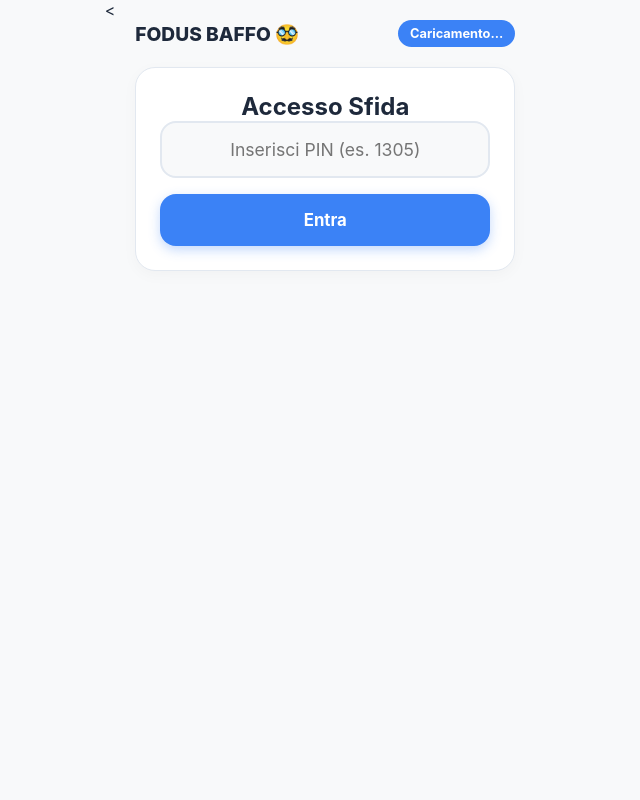
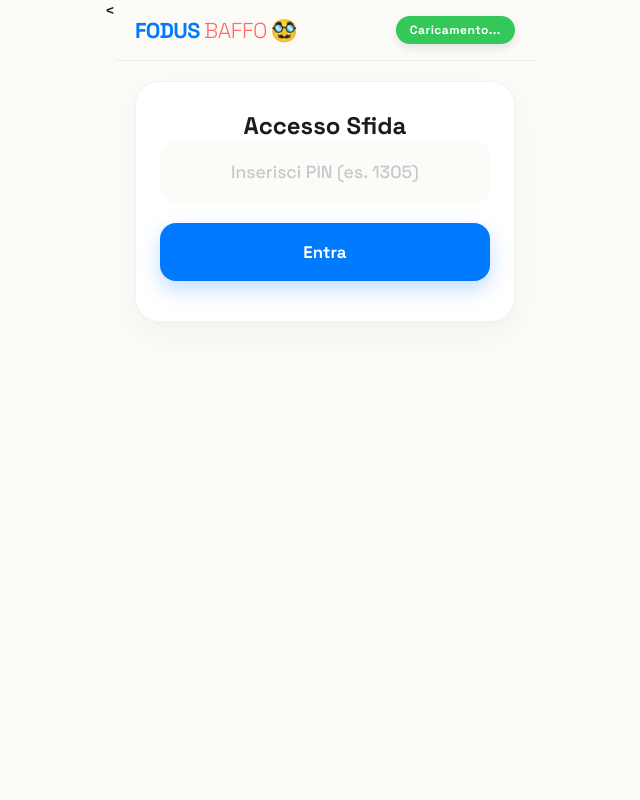
Before and after one commit to Stefanino00/fodus-baffo, a Flask app: page / in a window 1280 px wide. Shown: the whole page, without its empty margins (320-960 px from the left). Run offline with Flask 3, Linux system fonts and the light colour scheme.

Commit message:
Refactor CSS variables and styles for UI/UX

```diff
--- a/static/css/style.css
+++ b/static/css/style.css
@@ -1,189 +1,375 @@
+/* =========================================
+   FODUS BAFFO - PREMIUM UI/UX
+   ========================================= */
+
 :root {
-    --bg-color: #F8F9FA; /* Bianco panna modernissimo */
-    --card-bg: #FFFFFF;
-    --primary: #3B82F6; /* Light Blue */
-    --primary-hover: #2563EB;
-    --text-main: #1E293B; /* Slate 800 (Grigio scuro, non nero) */
-    --text-muted: #64748B; /* Slate 500 */
-    --border-color: #E2E8F0;
+    /* Palette Colori */
+    --bg-panna: #FDFBF7; /* Bianco panna caldo e premium */
+    --surface: #FFFFFF;
+
+    --primary: #007AFF; /* Apple Light Blue */
+    --primary-hover: #005ce6;
+    --primary-light: rgba(0, 122, 255, 0.1);
+
+    --accent: #FF6B6B; /* Arancione Corallo */
+    --accent-light: rgba(255, 107, 107, 0.15);
+
+    --text-main: #1C1C1E; /* Quasi nero, molto leggibile */
+    --text-muted: #8E8E93;
+
+    --border-soft: rgba(0, 0, 0, 0.05);
 
     /* Colori Countdown */
-    --color-safe: #3B82F6;
-    --color-medium: #F59E0B;
-    --color-danger: #EF4444;
+    --color-safe: #34C759; /* Verde iOS */
+    --color-medium: #FF9500; /* Arancio iOS */
+    --color-danger: #FF3B30; /* Rosso iOS */
+
+    /* Ombre Soft-UI */
+    --shadow-card: 0 12px 32px rgba(0, 0, 0, 0.04), 0 2px 8px rgba(0, 0, 0, 0.02);
+    --shadow-btn: 0 8px 20px rgba(0, 122, 255, 0.25);
 }
 
 * {
     box-sizing: border-box;
     margin: 0;
     padding: 0;
-    font-family: -apple-system, BlinkMacSystemFont, "Segoe UI", Roboto, sans-serif;
+    font-family: 'Space Grotesk', -apple-system, sans-serif;
     -webkit-tap-highlight-color: transparent;
 }
 
 body {
-    background-color: var(--bg-color);
+    background-color: var(--bg-panna);
     color: var(--text-main);
     display: flex;
     justify-content: center;
     min-height: 100vh;
+    /* Previene lo "scrolling elastico" su iOS che mostra lo sfondo bianco dietro */
+    overscroll-behavior-y: none;
 }
 
 .app-container {
     width: 100%;
     max-width: 420px;
-    height: 100vh;
+    min-height: 100vh;
     display: flex;
     flex-direction: column;
-    padding: 20px;
+    position: relative;
+    padding: 0 20px 20px 20px;
 }
 
+/* =========================================
+   HEADER GLASSMORPHISM
+   ========================================= */
 .app-header {
     display: flex;
     justify-content: space-between;
     align-items: center;
-    padding-bottom: 20px;
+    padding: 16px 20px;
+    margin: 0 -20px 20px -20px; /* Estende ai bordi */
+    position: sticky;
+    top: 0;
+    z-index: 100;
+    /* Effetto vetro sfocato iOS */
+    background: rgba(253, 251, 247, 0.85);
+    backdrop-filter: blur(12px);
+    -webkit-backdrop-filter: blur(12px);
+    border-bottom: 1px solid var(--border-soft);
 }
 
 .app-header h1 {
-    font-size: 1.2rem;
-    font-weight: 800;
-    color: var(--text-main);
+    display: flex;
+    align-items: center;
+    gap: 4px;
+    font-size: 1.35rem;
+    letter-spacing: -0.5px;
 }
 
+.title-fodus { font-weight: 800; color: var(--primary); }
+.title-baffo { font-weight: 300; color: var(--accent); }
+
 .countdown-badge {
-    padding: 6px 12px;
+    padding: 6px 14px;
     border-radius: 20px;
-    font-size: 0.8rem;
+    font-size: 0.75rem;
     font-weight: 700;
+    letter-spacing: 0.5px;
     color: #fff;
     background-color: var(--color-safe);
-    transition: background-color 0.3s;
+    box-shadow: 0 4px 10px rgba(0,0,0,0.1);
+    transition: all 0.3s ease;
 }
 
+/* =========================================
+   VIEWS & ANIMAZIONI
+   ========================================= */
 .view {
     display: none;
     flex: 1;
     flex-direction: column;
-    animation: fadeIn 0.3s ease-out;
+    animation: slideUpFade 0.4s cubic-bezier(0.16, 1, 0.3, 1) forwards;
 }
 
 .view.active { display: flex; }
 
-@keyframes fadeIn {
-    from { opacity: 0; transform: translateY(10px); }
+@keyframes slideUpFade {
+    from { opacity: 0; transform: translateY(20px); }
     to { opacity: 1; transform: translateY(0); }
 }
 
-/* CARDS */
+/* =========================================
+   CARDS & DASHBOARD
+   ========================================= */
 .card, .stat-card, .action-card {
-    background: var(--card-bg);
-    border: 1px solid var(--border-color);
-    border-radius: 20px;
-    box-shadow: 0 4px 15px rgba(0,0,0,0.03);
-    padding: 24px;
+    background: var(--surface);
+    border: 1px solid var(--border-soft);
+    border-radius: 24px;
+    box-shadow: var(--shadow-card);
+    padding: 28px 24px;
     text-align: center;
+    transition: transform 0.2s ease;
 }
 
 .dashboard-grid {
     display: grid;
     grid-template-columns: 1fr 1fr;
-    gap: 12px;
-    margin-bottom: 20px;
+    gap: 16px;
+    margin-bottom: 24px;
 }
 
-.stat-card { padding: 16px; }
-.stat-title { font-size: 0.8rem; color: var(--text-muted); text-transform: uppercase; letter-spacing: 0.5px; }
-.stat-value { font-size: 1.6rem; font-weight: 800; color: var(--primary); margin: 4px 0; }
-.stat-desc { font-size: 0.75rem; color: var(--text-muted); }
+.stat-card {
+    padding: 20px 16px;
+    display: flex;
+    flex-direction: column;
+    justify-content: center;
+}
+
+.stat-title {
+    font-size: 0.75rem;
+    color: var(--text-muted);
+    text-transform: uppercase;
+    letter-spacing: 1px;
+    font-weight: 600;
+}
+
+.stat-value {
+    font-size: 1.8rem;
+    font-weight: 800;
+    color: var(--primary);
+    margin: 8px 0;
+    line-height: 1;
+}
+
+.stat-desc { font-size: 0.8rem; color: var(--text-muted); font-weight: 500;}
 
 .action-card {
-    margin-bottom: 20px;
+    margin-bottom: 24px;
     display: flex;
     flex-direction: column;
     align-items: center;
-    gap: 12px;
+    gap: 16px;
+    padding: 32px 20px;
 }
 
-/* FORMS & BUTTONS */
+.action-card h3 { font-size: 1.5rem; font-weight: 700; color: var(--text-main); }
+
+/* =========================================
+   INPUTS & BUTTONS INTERATTIVI
+   ========================================= */
 input {
     width: 100%;
-    padding: 16px;
-    background: var(--bg-color);
-    border: 2px solid var(--border-color);
+    padding: 18px;
+    background: var(--bg-panna);
+    border: 2px solid transparent;
     color: var(--text-main);
     border-radius: 16px;
     font-size: 1.1rem;
     text-align: center;
-    margin-bottom: 16px;
+    font-weight: 500;
+    margin-bottom: 20px;
     outline: none;
+    transition: all 0.2s ease;
 }
-input:focus { border-color: var(--primary); }
+
+input:focus {
+    border-color: var(--primary);
+    background: var(--surface);
+    box-shadow: 0 0 0 4px var(--primary-light);
+}
+
+input::placeholder { color: #C7C7CC; font-weight: 400; }
 
 .btn-primary, .btn-secondary, .btn-admin {
     width: 100%;
-    padding: 16px;
+    padding: 18px;
     border-radius: 16px;
     border: none;
     font-weight: 700;
     font-size: 1.05rem;
     cursor: pointer;
+    transition: all 0.2s cubic-bezier(0.16, 1, 0.3, 1);
 }
 
-.btn-primary { background: var(--primary); color: #fff; box-shadow: 0 4px 12px rgba(59, 130, 246, 0.3); }
-.btn-secondary { background: var(--card-bg); color: var(--primary); border: 2px solid var(--primary); }
-.btn-admin { background: #fee2e2; color: #ef4444; border: 1px solid #fca5a5; }
-.btn-text-only { background: none; border: none; color: var(--text-muted); font-weight: 600; cursor: pointer; padding: 10px; }
+.btn-primary {
+    background: var(--primary);
+    color: #fff;
+    box-shadow: var(--shadow-btn);
+}
+.btn-primary:active { transform: scale(0.96); box-shadow: 0 4px 10px rgba(0, 122, 255, 0.15); }
 
-.mt-3 { margin-top: 16px; }
+.btn-secondary {
+    background: var(--primary-light);
+    color: var(--primary);
+}
+.btn-secondary:active { transform: scale(0.96); background: rgba(0, 122, 255, 0.15); }
+
+.btn-admin {
+    background: #FFF0F0;
+    color: var(--color-danger);
+    margin-top: 10px;
+}
+
+.btn-text-only {
+    background: none; border: none;
+    color: var(--text-muted); font-weight: 600;
+    cursor: pointer; padding: 12px; margin-top: 16px;
+    transition: color 0.2s;
+}
+.btn-text-only:active { color: var(--text-main); }
+
+.error-msg { color: var(--color-danger); font-size: 0.9rem; margin-top: 12px; font-weight: 600; }
 .hidden { display: none !important; }
 
-/* CAMERA (FIXED ZOOM & MIRROR) */
+/* =========================================
+   CAMERA PREMIUM (Stile App Nativa)
+   ========================================= */
 .camera-wrapper {
     position: relative;
     width: 100%;
     aspect-ratio: 9/16;
     background: #000;
-    border-radius: 24px;
+    border-radius: 32px; /* Molto arrotondato come iPhone */
     overflow: hidden;
-    box-shadow: 0 10px 30px rgba(0, 0, 0, 0.15);
+    box-shadow: 0 20px 40px rgba(0, 0, 0, 0.2);
 }
 
-#camera-stream, #camera-canvas {
-    width: 100%;
-    height: 100%;
-    /* Rimosso object-fit cover per evitare lo zoom nativo. Lo gestiamo via JS! */
-}
-
-/* L'effetto specchio sul video in tempo reale */
-#camera-stream {
-    transform: scaleX(-1);
-}
+#camera-stream { transform: scaleX(-1); }
 
 .ghost-overlay {
     position: absolute;
     top: 0; left: 0; width: 100%; height: 100%;
     pointer-events: none;
-    opacity: 0.3;
+    opacity: 0.35;
     background-size: cover;
     background-position: center;
+    mix-blend-mode: screen; /* Fusione migliore della sagoma */
 }
 
-.camera-actions { margin-top: 24px; display: flex; justify-content: center; width: 100%; }
-.btn-shutter {
-    width: 76px; height: 76px; border-radius: 50%;
-    border: 6px solid var(--bg-color); background: var(--primary);
-    box-shadow: 0 0 0 4px var(--primary); cursor: pointer;
+.camera-actions {
+    margin-top: 30px;
+    display: flex;
+    justify-content: center;
+    width: 100%;
 }
 
-#retake-actions { display: flex; gap: 12px; width: 100%; }
+/* Bottone Scatto - Replicato perfetto iOS */
+.btn-shutter {
+    width: 80px; height: 80px;
+    border-radius: 50%;
+    border: 4px solid var(--accent); /* Richiamo Corallo */
+    background: #fff;
+    padding: 4px;
+    box-shadow: 0 8px 24px var(--accent-light);
+    position: relative;
+    cursor: pointer;
+    transition: all 0.15s ease;
+}
 
-/* CALENDARIO */
-.section-title { margin-bottom: 20px; font-size: 1.4rem; font-weight: 800; }
-.calendar-list { overflow-y: auto; display: flex; flex-direction: column; gap: 24px; padding-bottom: 20px; }
-.day-group { background: var(--card-bg); border-radius: 16px; padding: 16px; border: 1px solid var(--border-color); }
-.day-title { font-size: 1.1rem; font-weight: 800; border-bottom: 1px solid var(--border-color); padding-bottom: 8px; margin-bottom: 12px; color: var(--primary); }
-.photo-grid { display: grid; grid-template-columns: 1fr 1fr; gap: 12px; }
-.photo-item { position: relative; border-radius: 12px; overflow: hidden; aspect-ratio: 9/16; }
-.photo-item img { width: 100%; height: 100%; object-fit: cover; }
-.photo-author { position: absolute; bottom: 0; left: 0; right: 0; background: rgba(0,0,0,0.6); color: #fff; padding: 6px; font-size: 0.75rem; font-weight: 600; text-align: center; }
+.btn-shutter::after {
+    content: '';
+    display: block;
+    width: 100%; height: 100%;
+    border-radius: 50%;
+    background: var(--surface);
+    border: 1px solid var(--border-soft);
+    transition: all 0.15s ease;
+}
+
+.btn-shutter:active::after {
+    transform: scale(0.85); /* Il cerchio interno si restringe al click */
+    background: #f0f0f0;
+}
+
+#retake-actions {
+    display: flex; gap: 16px; width: 100%;
+}
+
+/* =========================================
+   CALENDARIO & FEED
+   ========================================= */
+.section-title {
+    margin-bottom: 24px;
+    font-size: 1.6rem;
+    font-weight: 800;
+    letter-spacing: -0.5px;
+    color: var(--text-main);
+}
+
+.calendar-list {
+    overflow-y: auto;
+    display: flex; flex-direction: column;
+    gap: 32px; padding-bottom: 20px;
+}
+
+.day-group {
+    background: transparent;
+}
+
+.day-title {
+    font-size: 1.2rem;
+    font-weight: 800;
+    margin-bottom: 16px;
+    color: var(--primary);
+    display: flex;
+    align-items: center;
+}
+
+.day-title::after {
+    content: '';
+    flex: 1;
+    height: 1px;
+    background: var(--border-soft);
+    margin-left: 12px;
+}
+
+.photo-grid {
+    display: grid;
+    grid-template-columns: 1fr 1fr;
+    gap: 16px;
+}
+
+.photo-item {
+    position: relative;
+    border-radius: 20px;
+    overflow: hidden;
+    aspect-ratio: 9/16;
+    box-shadow: var(--shadow-card);
+    background: var(--surface);
+}
+
+.photo-item img {
+    width: 100%; height: 100%;
+    object-fit: cover;
+}
+
+.photo-author {
+    position: absolute;
+    bottom: 0; left: 0; right: 0;
+    /* Sfumatura elegante dal basso */
+    background: linear-gradient(to top, rgba(0,0,0,0.8) 0%, rgba(0,0,0,0) 100%);
+    color: #fff;
+    padding: 24px 12px 12px 12px;
+    font-size: 0.85rem;
+    font-weight: 600;
+    text-align: center;
+    text-shadow: 0 2px 4px rgba(0,0,0,0.5);
+}
```
